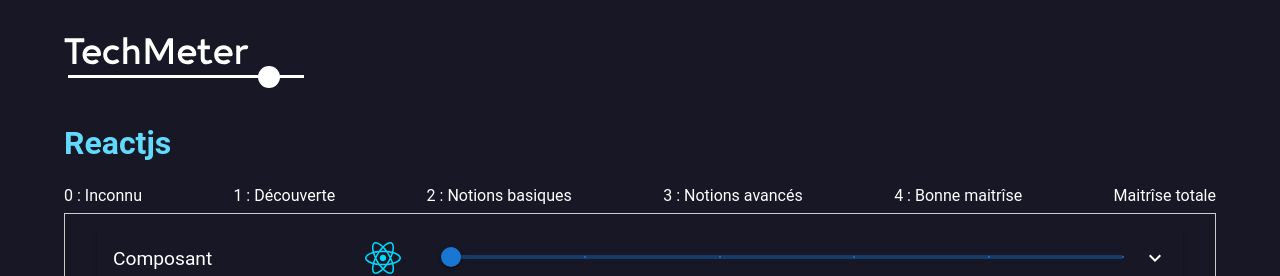
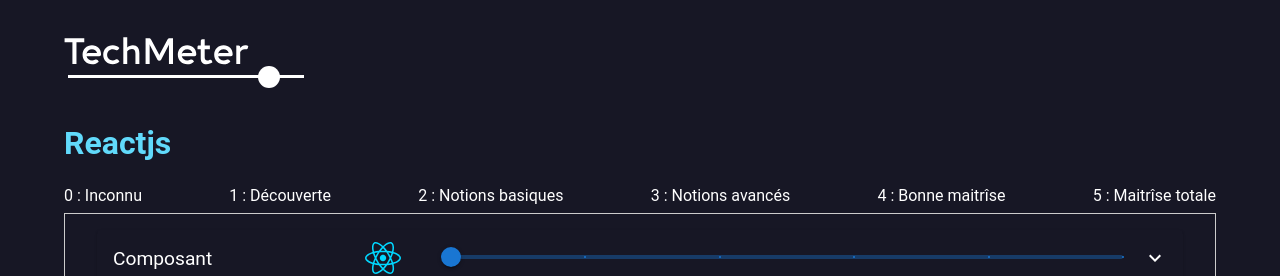
Before and after one commit to MaximeBritto/TechMeter, a React (Vite) app: page / in a window 1280 px wide. Shown: the top 276 px of the page. Built offline with nearby package versions, Linux system fonts and the light colour scheme.

Commit message:
bareme bug fix

```diff
--- a/src/composant/bareme.jsx
+++ b/src/composant/bareme.jsx
@@ -15,7 +15,7 @@ function Bareme({name}) {
     <p>2 : Notions basiques</p>
     <p>3 : Notions avancés</p>
     <p>4 : Bonne maitrîse</p>
-    <p>Maitrîse totale</p>
+    <p>5 : Maitrîse totale</p>
   </div>
 </div>
     </>
```
